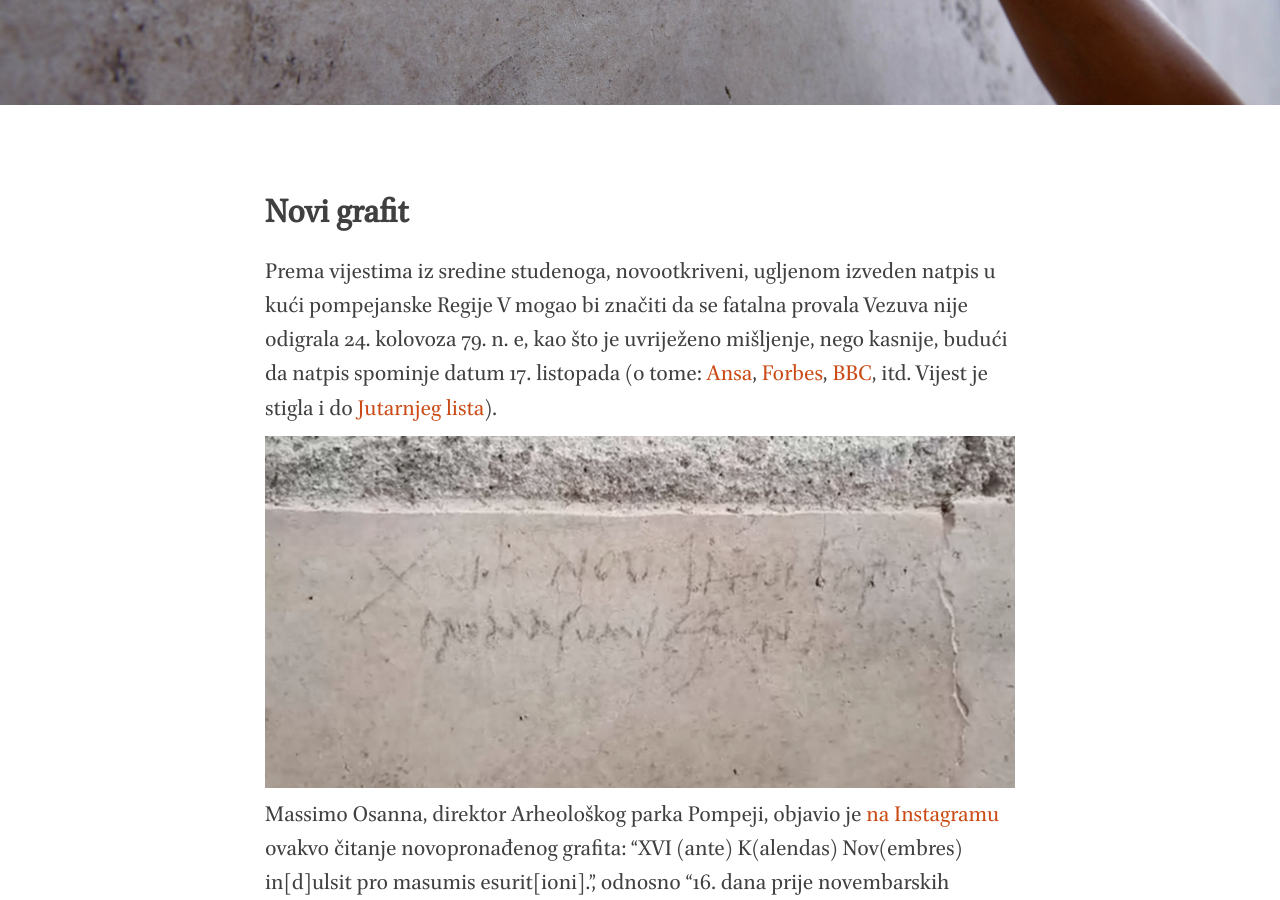
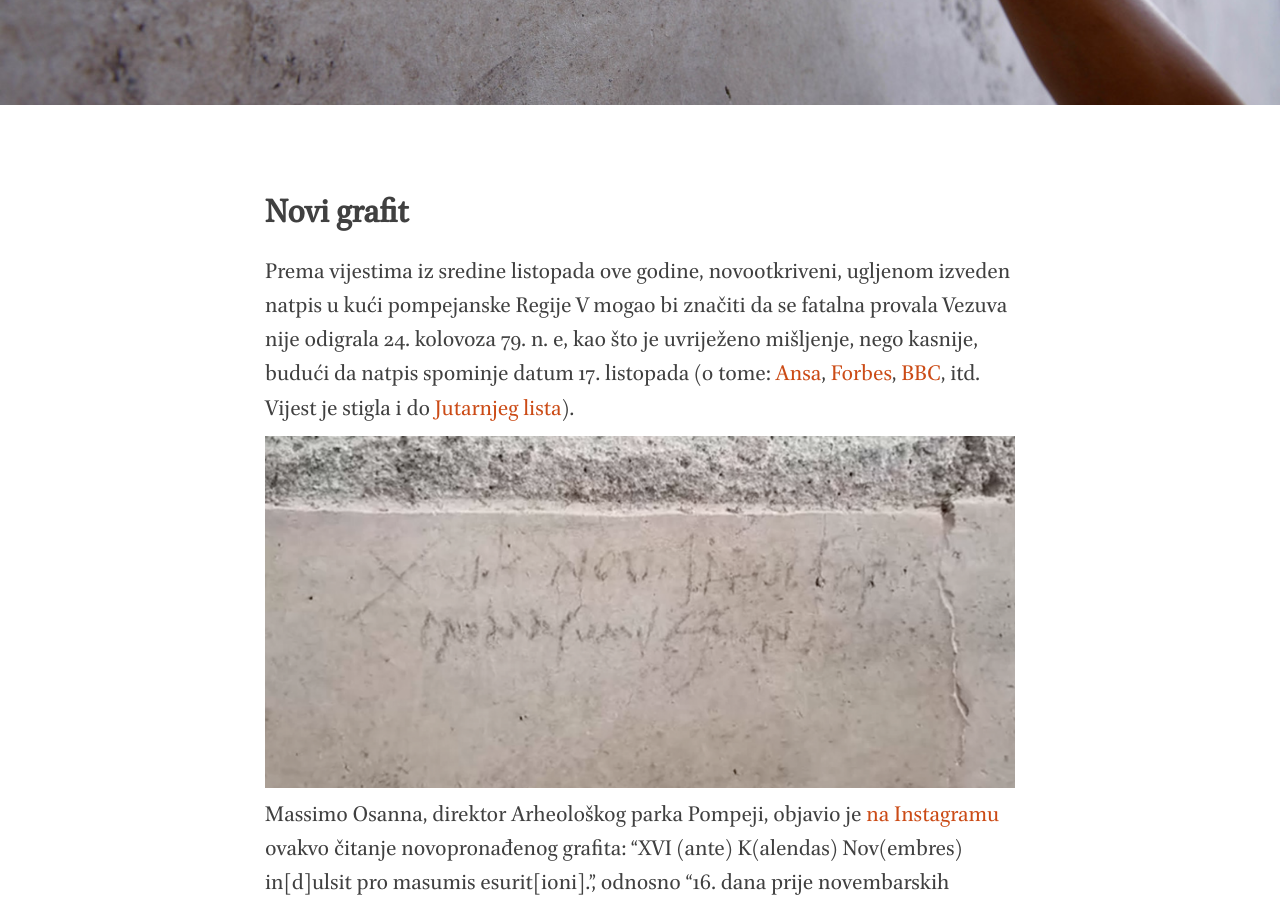
Before and after one commit to nevenjovanovic/nevenjovanovic.github.io, a Jekyll site: the page built from _posts/2018-11-17-pompeji-datum.markdown, in a window 1280 px wide and 900 px high, scrolled down 461 px. Built offline with Jekyll 4.4.1, drawn with Linux system fonts in a browser that asks for light colours; nearby versions of some CDN libraries.

Commit message:
Correct month of the news report on the new graffito

```diff
--- a/_posts/2018-11-17-pompeji-datum.markdown
+++ b/_posts/2018-11-17-pompeji-datum.markdown
@@ -9,7 +9,7 @@ header-img: "img/Pompei-eruzione-vesuvio-10.jpg"
 
 # Novi grafit
 
-Prema vijestima iz sredine studenoga, novootkriveni, ugljenom izveden natpis u kući pompejanske Regije V mogao bi značiti da se fatalna provala Vezuva nije odigrala 24. kolovoza 79. n. e, kao što je uvriježeno mišljenje, nego kasnije, budući da natpis spominje datum 17. listopada (o tome: [Ansa](http://www.ansa.it/sito/notizie/cultura/arte/2018/10/16/pompei-iscrizione-eruzione-a-ottobre_078f0fa1-b347-4017-9284-d76475f16eb9.html), [Forbes](https://www.forbes.com/sites/kristinakillgrove/2018/10/16/new-pompeii-graffiti-may-rewrite-history-in-a-major-way/#52208ea05484), [BBC](https://www.bbc.com/news/world-europe-45874858), itd. Vijest je stigla i do [Jutarnjeg lista](https://www.jutarnji.hr/vijesti/svijet/arheolozi-nasli-zapis-koji-pokazuje-da-su-dosadasnji-podaci-o-pompejima-mozda-netocni-ovo-je-sjajno-otkrice-koje-mijenja-sve-sto-smo-dosad-mislili/7950676/)).
+Prema vijestima iz sredine listopada ove godine, novootkriveni, ugljenom izveden natpis u kući pompejanske Regije V mogao bi značiti da se fatalna provala Vezuva nije odigrala 24. kolovoza 79. n. e, kao što je uvriježeno mišljenje, nego kasnije, budući da natpis spominje datum 17. listopada (o tome: [Ansa](http://www.ansa.it/sito/notizie/cultura/arte/2018/10/16/pompei-iscrizione-eruzione-a-ottobre_078f0fa1-b347-4017-9284-d76475f16eb9.html), [Forbes](https://www.forbes.com/sites/kristinakillgrove/2018/10/16/new-pompeii-graffiti-may-rewrite-history-in-a-major-way/#52208ea05484), [BBC](https://www.bbc.com/news/world-europe-45874858), itd. Vijest je stigla i do [Jutarnjeg lista](https://www.jutarnji.hr/vijesti/svijet/arheolozi-nasli-zapis-koji-pokazuje-da-su-dosadasnji-podaci-o-pompejima-mozda-netocni-ovo-je-sjajno-otkrice-koje-mijenja-sve-sto-smo-dosad-mislili/7950676/)).
 
 ![Grafit na zidu kuće s vrtom, Pompeji, Regija V](/img/pompeiigrafitto-1200x563.jpg "Novopronađeni ugljenom izvedeni grafit na zidu kuće s vrtom u Pompejima")
 
```
